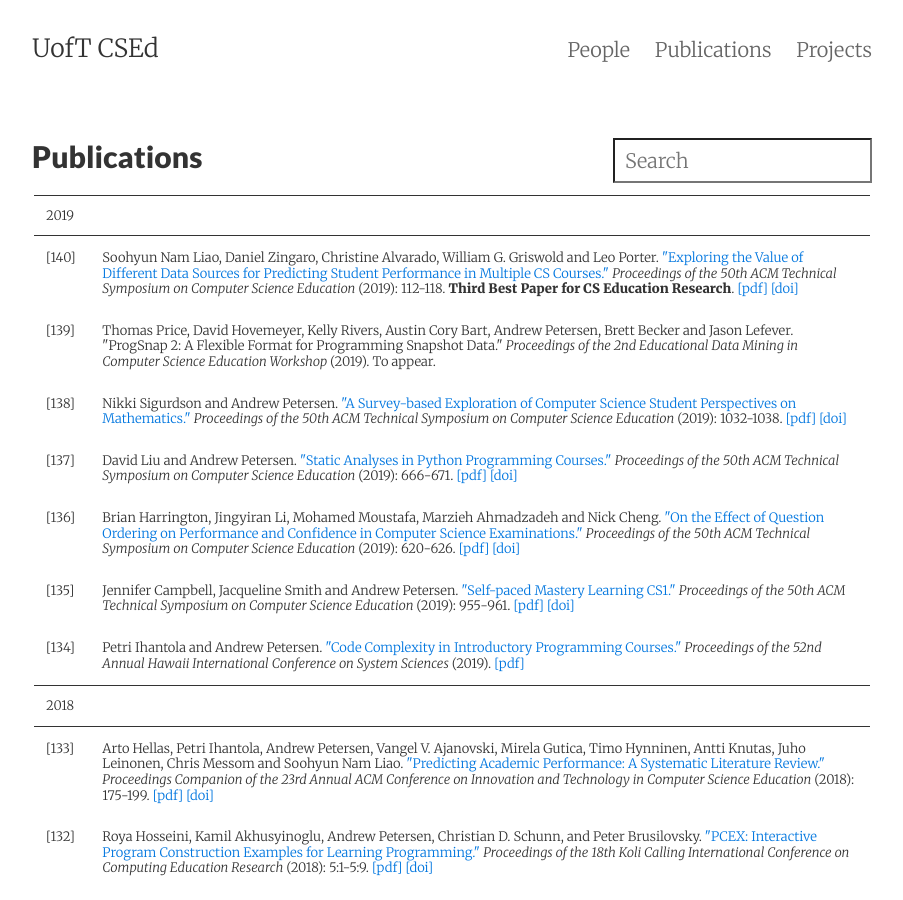
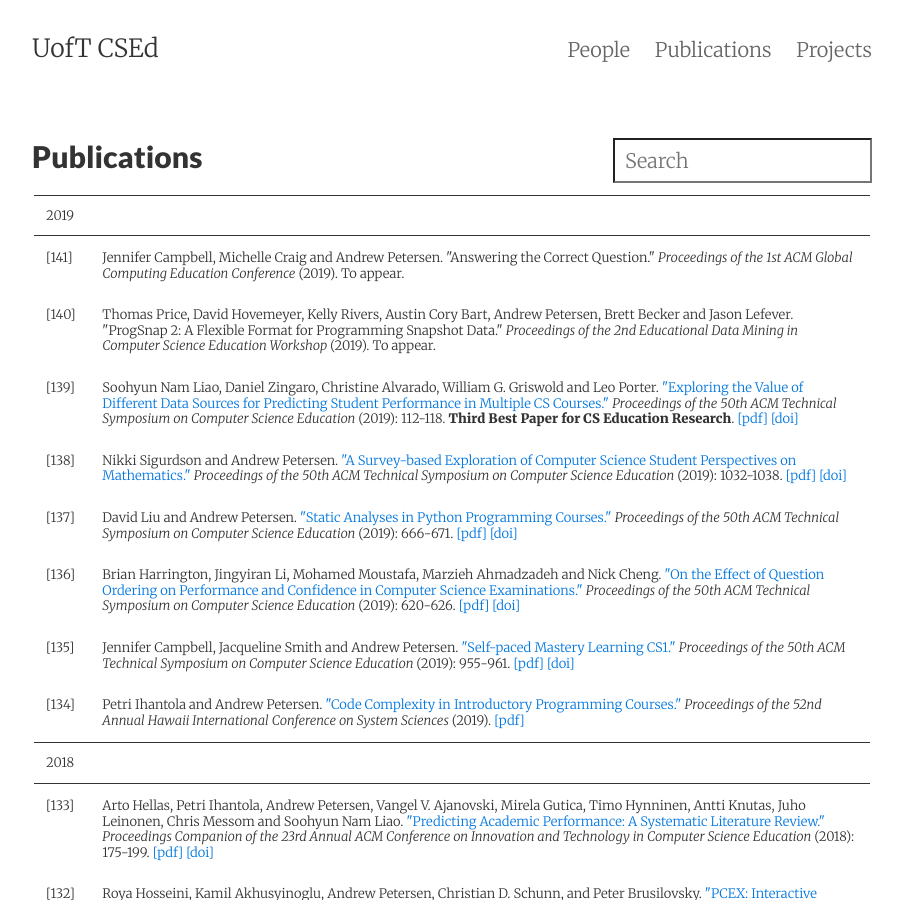
Before and after one commit to uoftcsed/uoftcsed.github.io, a Jekyll site: the page built from pubs.md, in a window 1280 px wide and 900 px high. Shown: the whole window, without its empty margins (188-1091 px from the left). Built offline with Jekyll 4.4.1, drawn with Linux system fonts in a browser that asks for light colours; nearby versions of some CDN libraries.

Commit message:
CompEd -- one paper of three

```diff
--- a/_pubs/bibs/Campbell.bib
+++ b/_pubs/bibs/Campbell.bib
@@ -1,4 +1,4 @@
-inproceedings{05Campbell,
+@inproceedings{05Campbell,
  author = {Jennifer Campbell and Michelle Craig and Andrew Petersen},
  title = {Answering the Correct Question},
  booktitle = {Proceedings of the 1st ACM Global Computing Education Conference},
--- a/_pubs/bibs/Petersen.bib
+++ b/_pubs/bibs/Petersen.bib
@@ -6,7 +6,7 @@ inproceedings{05Campbell,
  comment = {To appear.}
 }
 
-@inproceedings{03Petersen19-2,
+@inproceedings{04Petersen19,
  author = {Thomas Price and David Hovemeyer and Kelly Rivers and Austin Cory Bart and Andrew Petersen and Brett Becker and Jason Lefever},
  title = {ProgSnap 2: A Flexible Format for Programming Snapshot Data},
  booktitle = {Proceedings of the 2nd Educational Data Mining in Computer Science Education Workshop},
@@ -14,7 +14,7 @@ inproceedings{05Campbell,
  comment = {To appear.}
 }
 
-@inproceedings{03Petersen19-1,
+@inproceedings{03Petersen19,
  author = {Nikki Sigurdson and Andrew Petersen},
  title = {A Survey-based Exploration of Computer Science Student Perspectives on Mathematics},
  booktitle = {Proceedings of the 50th ACM Technical Symposium on Computer Science Education},
--- a/pubs.md
+++ b/pubs.md
@@ -8,12 +8,15 @@ tags: publications
 
 <table id="pubs" class="result">
 <tr><td colspan="2" class="sheader">2019</td></tr>
-<tr class="bibline"><td class="bibref"><a class="bibanchor" name="140"></a>[140]</td><td class="bibitem">Soohyun Nam Liao, Daniel Zingaro, Christine Alvarado, William G. Griswold and Leo Porter.  <a href="http://doi.acm.org/10.1145/3287324.3287407">"Exploring the Value of Different Data Sources for Predicting Student Performance in Multiple CS Courses." </a><i>Proceedings of the 50th ACM Technical Symposium on Computer Science Education </i>(2019): 112-118.
+<tr class="bibline"><td class="bibref"><a class="bibanchor" name="141"></a>[141]</td><td class="bibitem">Jennifer Campbell, Michelle Craig and Andrew Petersen. "Answering the Correct Question." <i>Proceedings of the 1st ACM Global Computing Education Conference </i>(2019).
+To appear.
+<span class="Z3988" title="ctx_ver=Z39.88-2004&amp;rft_val_fmt=info%3Aofi%2Ffmt%3Akev%3Amtx%3Abook&amp;rft.atitle=Answering+the+Correct+Question&amp;rft.btitle=Proceedings+of+the+1st+ACM+Global+Computing+Education+Conference&amp;rft.genre=bookitem&amp;rft.pub=&amp;rfr_id=info%3Asid%2F%3Abibs%2FCampbell.bib%3Bbibs%2FCheng.bib%3Bbibs%2FCraig.bib%3Bbibs%2FEasterbrook.bib%3Bbibs%2FEngels.bib%3Bbibs%2FEstrada.bib%3Bbibs%2FGries.bib%3Bbibs%2FGrossman.bib%3Bbibs%2FHarrington.bib%3Bbibs%2FHeap.bib%3Bbibs%2FHorton.bib%3Bbibs%2FLiu.bib%3Bbibs%2FPatitsas.bib%3Bbibs%2FPetersen.bib%3Bbibs%2FPitt.bib%3Bbibs%2FReid.bib%3Bbibs%2FRosenbloom.bib%3Bbibs%2FSmith.bib%3Bbibs%2FTafliovich.bib%3Bbibs%2FWilliams.bib%3Bbibs%2FZhang.bib%3Bbibs%2FZhangL.bib%3Bbibs%2FZingaro.bib&amp;rft.date=2019&amp;rft.au=Jennifer+Campbell&amp;rft.au=Michelle+Craig&amp;rft.au=Andrew+Petersen"></span> <span class="bibmenu"></span></td></tr>
+<tr class="bibline"><td class="bibref"><a class="bibanchor" name="140"></a>[140]</td><td class="bibitem">Thomas Price, David Hovemeyer, Kelly Rivers, Austin Cory Bart, Andrew Petersen, Brett Becker and Jason Lefever. "ProgSnap 2: A Flexible Format for Programming Snapshot Data." <i>Proceedings of the 2nd Educational Data Mining in Computer Science Education Workshop </i>(2019).
+To appear.
+<span class="Z3988" title="ctx_ver=Z39.88-2004&amp;rft_val_fmt=info%3Aofi%2Ffmt%3Akev%3Amtx%3Abook&amp;rft.atitle=ProgSnap+2%3A+A+Flexible+Format+for+Programming+Snapshot+Data&amp;rft.btitle=Proceedings+of+the+2nd+Educational+Data+Mining+in+Computer+Science+Education+Workshop&amp;rft.genre=bookitem&amp;rft.pub=&amp;rfr_id=info%3Asid%2F%3Abibs%2FCampbell.bib%3Bbibs%2FCheng.bib%3Bbibs%2FCraig.bib%3Bbibs%2FEasterbrook.bib%3Bbibs%2FEngels.bib%3Bbibs%2FEstrada.bib%3Bbibs%2FGries.bib%3Bbibs%2FGrossman.bib%3Bbibs%2FHarrington.bib%3Bbibs%2FHeap.bib%3Bbibs%2FHorton.bib%3Bbibs%2FLiu.bib%3Bbibs%2FPatitsas.bib%3Bbibs%2FPetersen.bib%3Bbibs%2FPitt.bib%3Bbibs%2FReid.bib%3Bbibs%2FRosenbloom.bib%3Bbibs%2FSmith.bib%3Bbibs%2FTafliovich.bib%3Bbibs%2FWilliams.bib%3Bbibs%2FZhang.bib%3Bbibs%2FZhangL.bib%3Bbibs%2FZingaro.bib&amp;rft.date=2019&amp;rft.au=Thomas+Price&amp;rft.au=David+Hovemeyer&amp;rft.au=Kelly+Rivers&amp;rft.au=Austin+Cory+Bart&amp;rft.au=Andrew+Petersen&amp;rft.au=Brett+Becker&amp;rft.au=Jason+Lefever"></span> <span class="bibmenu"></span></td></tr>
+<tr class="bibline"><td class="bibref"><a class="bibanchor" name="139"></a>[139]</td><td class="bibitem">Soohyun Nam Liao, Daniel Zingaro, Christine Alvarado, William G. Griswold and Leo Porter.  <a href="http://doi.acm.org/10.1145/3287324.3287407">"Exploring the Value of Different Data Sources for Predicting Student Performance in Multiple CS Courses." </a><i>Proceedings of the 50th ACM Technical Symposium on Computer Science Education </i>(2019): 112-118.
 <b>Third Best Paper for CS Education Research</b>.
 <span class="Z3988" title="ctx_ver=Z39.88-2004&amp;rft_val_fmt=info%3Aofi%2Ffmt%3Akev%3Amtx%3Abook&amp;rft.atitle=Exploring+the+Value+of+Different+Data+Sources+for+Predicting+Student+Performance+in+Multiple+CS+Courses&amp;rft.btitle=Proceedings+of+the+50th+ACM+Technical+Symposium+on+Computer+Science+Education&amp;rft.genre=bookitem&amp;rft.pub=ACM&amp;rft_id=http%3A%2F%2Fdoi.acm.org%2F10.1145%2F3287324.3287407&amp;rfr_id=info%3Asid%2F%3Abibs%2FCampbell.bib%3Bbibs%2FCheng.bib%3Bbibs%2FCraig.bib%3Bbibs%2FEasterbrook.bib%3Bbibs%2FEngels.bib%3Bbibs%2FEstrada.bib%3Bbibs%2FGries.bib%3Bbibs%2FGrossman.bib%3Bbibs%2FHarrington.bib%3Bbibs%2FHeap.bib%3Bbibs%2FHorton.bib%3Bbibs%2FLiu.bib%3Bbibs%2FPatitsas.bib%3Bbibs%2FPetersen.bib%3Bbibs%2FPitt.bib%3Bbibs%2FReid.bib%3Bbibs%2FRosenbloom.bib%3Bbibs%2FSmith.bib%3Bbibs%2FTafliovich.bib%3Bbibs%2FWilliams.bib%3Bbibs%2FZhang.bib%3Bbibs%2FZhangL.bib%3Bbibs%2FZingaro.bib&amp;rft.date=2019&amp;rft.au=Soohyun+Nam+Liao&amp;rft.au=Daniel+Zingaro&amp;rft.au=Christine+Alvarado&amp;rft.au=William+G.+Griswold&amp;rft.au=Leo+Porter"></span> <span class="bibmenu"><a href="http://doi.acm.org/10.1145/3287324.3287407">[pdf]</a> <a href="http://dx.doi.org/10.1145/3287324.3287407">[doi]</a></span></td></tr>
-<tr class="bibline"><td class="bibref"><a class="bibanchor" name="139"></a>[139]</td><td class="bibitem">Thomas Price, David Hovemeyer, Kelly Rivers, Austin Cory Bart, Andrew Petersen, Brett Becker and Jason Lefever. "ProgSnap 2: A Flexible Format for Programming Snapshot Data." <i>Proceedings of the 2nd Educational Data Mining in Computer Science Education Workshop </i>(2019).
-To appear.
-<span class="Z3988" title="ctx_ver=Z39.88-2004&amp;rft_val_fmt=info%3Aofi%2Ffmt%3Akev%3Amtx%3Abook&amp;rft.atitle=ProgSnap+2%3A+A+Flexible+Format+for+Programming+Snapshot+Data&amp;rft.btitle=Proceedings+of+the+2nd+Educational+Data+Mining+in+Computer+Science+Education+Workshop&amp;rft.genre=bookitem&amp;rft.pub=&amp;rfr_id=info%3Asid%2F%3Abibs%2FCampbell.bib%3Bbibs%2FCheng.bib%3Bbibs%2FCraig.bib%3Bbibs%2FEasterbrook.bib%3Bbibs%2FEngels.bib%3Bbibs%2FEstrada.bib%3Bbibs%2FGries.bib%3Bbibs%2FGrossman.bib%3Bbibs%2FHarrington.bib%3Bbibs%2FHeap.bib%3Bbibs%2FHorton.bib%3Bbibs%2FLiu.bib%3Bbibs%2FPatitsas.bib%3Bbibs%2FPetersen.bib%3Bbibs%2FPitt.bib%3Bbibs%2FReid.bib%3Bbibs%2FRosenbloom.bib%3Bbibs%2FSmith.bib%3Bbibs%2FTafliovich.bib%3Bbibs%2FWilliams.bib%3Bbibs%2FZhang.bib%3Bbibs%2FZhangL.bib%3Bbibs%2FZingaro.bib&amp;rft.date=2019&amp;rft.au=Thomas+Price&amp;rft.au=David+Hovemeyer&amp;rft.au=Kelly+Rivers&amp;rft.au=Austin+Cory+Bart&amp;rft.au=Andrew+Petersen&amp;rft.au=Brett+Becker&amp;rft.au=Jason+Lefever"></span> <span class="bibmenu"></span></td></tr>
 <tr class="bibline"><td class="bibref"><a class="bibanchor" name="138"></a>[138]</td><td class="bibitem">Nikki Sigurdson and Andrew Petersen.  <a href="http://doi.acm.org/10.1145/3287324.3287416">"A Survey-based Exploration of Computer Science Student Perspectives on Mathematics." </a><i>Proceedings of the 50th ACM Technical Symposium on Computer Science Education </i>(2019): 1032-1038.
 <span class="Z3988" title="ctx_ver=Z39.88-2004&amp;rft_val_fmt=info%3Aofi%2Ffmt%3Akev%3Amtx%3Abook&amp;rft.atitle=A+Survey-based+Exploration+of+Computer+Science+Student+Perspectives+on+Mathematics&amp;rft.btitle=Proceedings+of+the+50th+ACM+Technical+Symposium+on+Computer+Science+Education&amp;rft.genre=bookitem&amp;rft.pub=ACM&amp;rft_id=http%3A%2F%2Fdoi.acm.org%2F10.1145%2F3287324.3287416&amp;rfr_id=info%3Asid%2F%3Abibs%2FCampbell.bib%3Bbibs%2FCheng.bib%3Bbibs%2FCraig.bib%3Bbibs%2FEasterbrook.bib%3Bbibs%2FEngels.bib%3Bbibs%2FEstrada.bib%3Bbibs%2FGries.bib%3Bbibs%2FGrossman.bib%3Bbibs%2FHarrington.bib%3Bbibs%2FHeap.bib%3Bbibs%2FHorton.bib%3Bbibs%2FLiu.bib%3Bbibs%2FPatitsas.bib%3Bbibs%2FPetersen.bib%3Bbibs%2FPitt.bib%3Bbibs%2FReid.bib%3Bbibs%2FRosenbloom.bib%3Bbibs%2FSmith.bib%3Bbibs%2FTafliovich.bib%3Bbibs%2FWilliams.bib%3Bbibs%2FZhang.bib%3Bbibs%2FZhangL.bib%3Bbibs%2FZingaro.bib&amp;rft.date=2019&amp;rft.au=Nikki+Sigurdson&amp;rft.au=Andrew+Petersen"></span> <span class="bibmenu"><a href="http://doi.acm.org/10.1145/3287324.3287416">[pdf]</a> <a href="http://dx.doi.org/10.1145/3287324.3287416">[doi]</a></span></td></tr>
 <tr class="bibline"><td class="bibref"><a class="bibanchor" name="137"></a>[137]</td><td class="bibitem">David Liu and Andrew Petersen.  <a href="http://doi.acm.org/10.1145/3287324.3287503">"Static Analyses in Python Programming Courses." </a><i>Proceedings of the 50th ACM Technical Symposium on Computer Science Education </i>(2019): 666-671.
```
